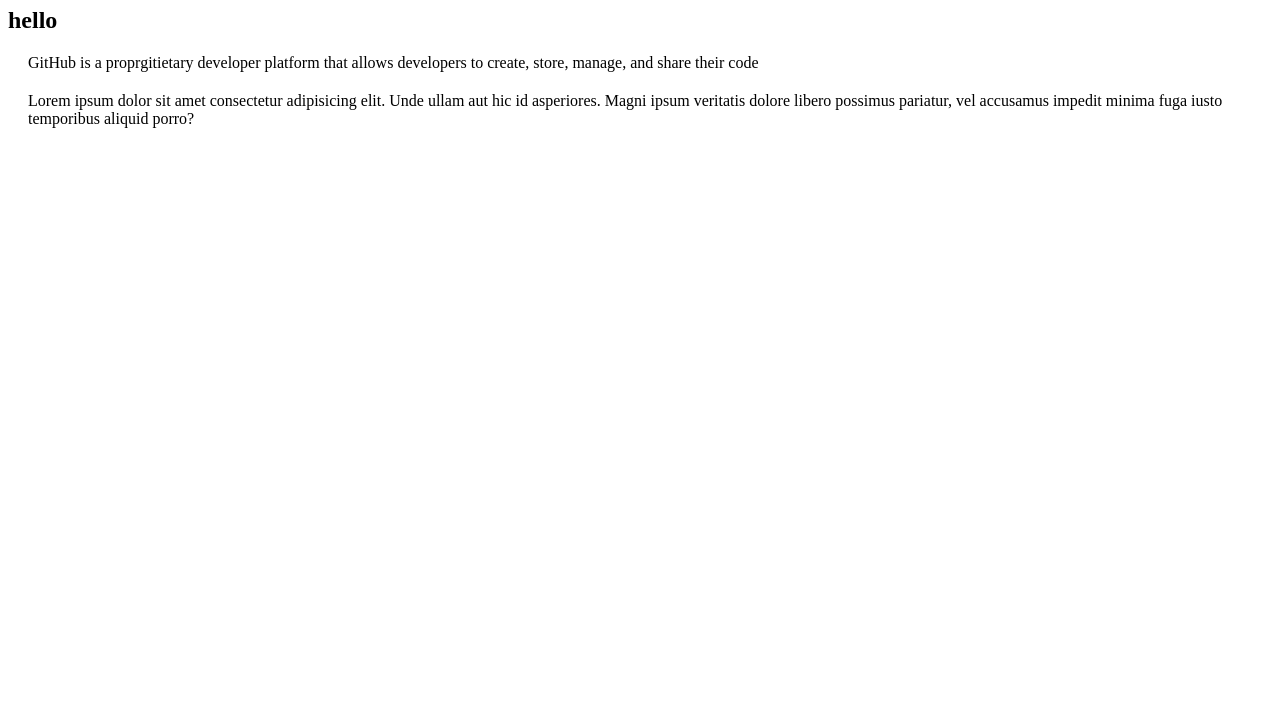
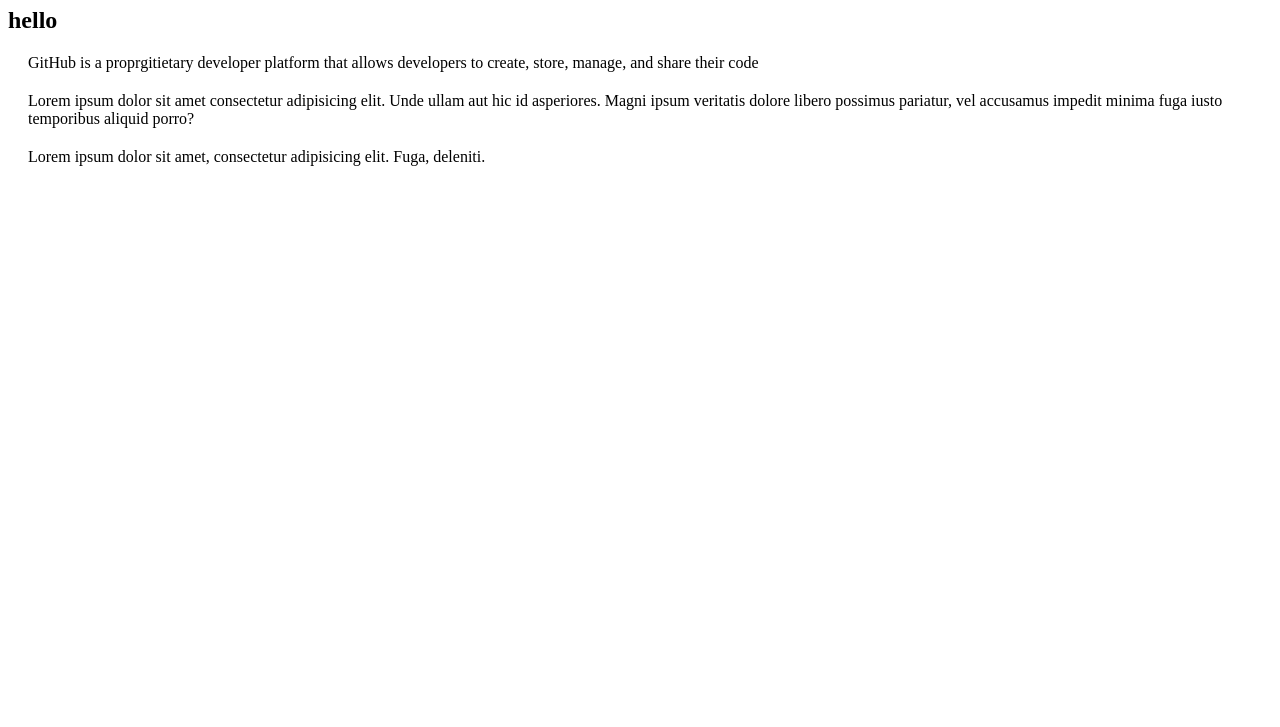
Before and after one commit to ChaitaliUghade/Tempraryproject, a plain HTML site: page index.html in a window 1280 px wide. Shown: the part 73-800 px from the top of the page. Drawn offline with Linux system fonts and the light colour scheme; a script that the page names is missing.

Commit message:
added para 2

```diff
--- a/index.html
+++ b/index.html
@@ -19,6 +19,7 @@
       hic id asperiores. Magni ipsum veritatis dolore libero possimus pariatur,
       vel accusamus impedit minima fuga iusto temporibus aliquid porro?
     </p>
+    <p>Lorem ipsum dolor sit amet, consectetur adipisicing elit. Fuga, deleniti.</p>
     <script src="/index.js"></script>
   </body>
 </html>
```
